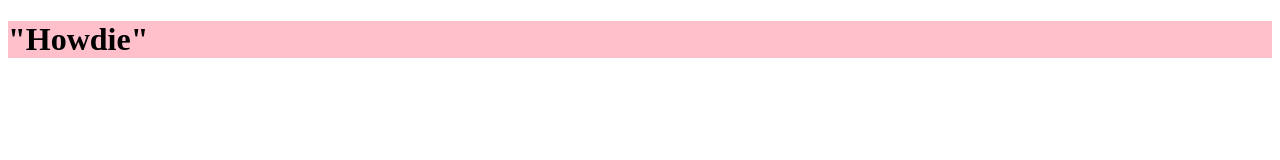
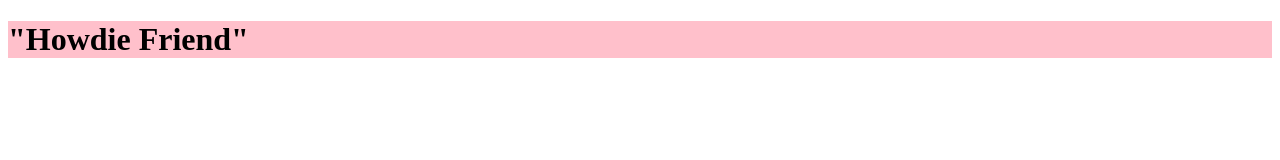
Before and after one commit to saadondaniella/The-greatest-repo-of-all-time, a plain HTML site: page index.html in a window 1280 px wide. Drawn offline with Linux system fonts and the light colour scheme.

Commit message:
Added Friend in H1

```diff
--- a/index.html
+++ b/index.html
@@ -7,7 +7,7 @@
 </head>
 <body>
     <h1 style="background-color: pink;">
-        "Howdie"
+        "Howdie Friend"
     </h1>
 </body>
 </html>
```
